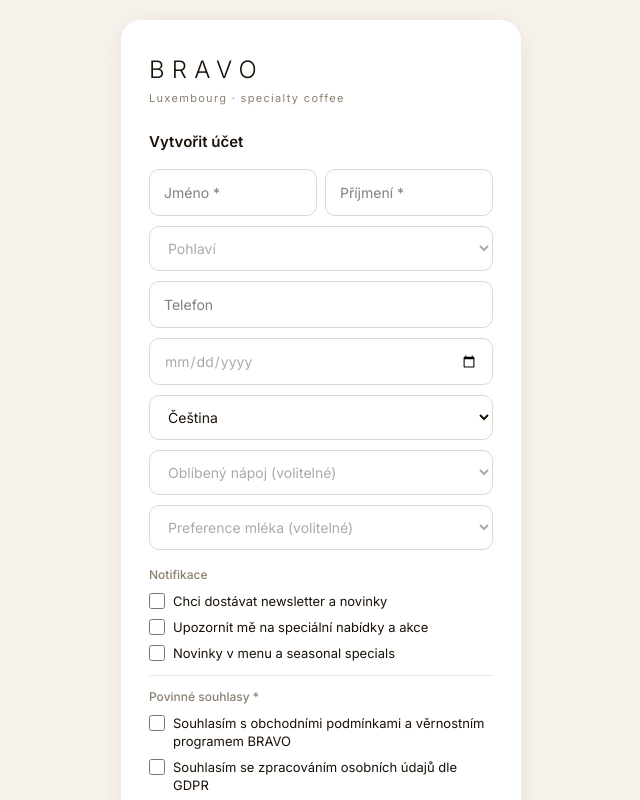
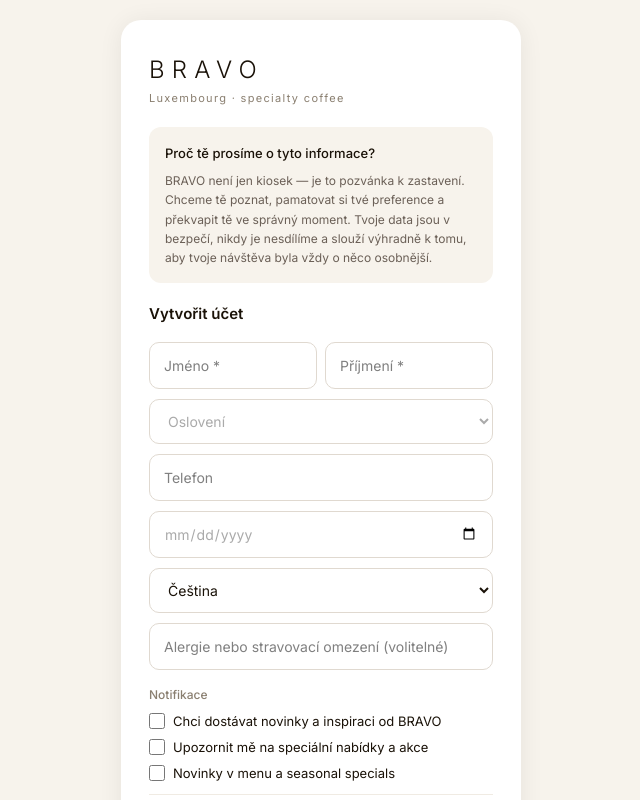
Before and after one commit to 8zkydy856s-lang/bravo, a Next.js app: page /login in a window 1280 px wide. Both pictures are taken after a click on the element "Registrovat". Shown: the top 800 px of the page, without its empty margins (319-959 px from the left). Built offline with nearby package versions, Linux system fonts and the light colour scheme; no server answers.

Commit message:
add trust message + alergie field

```diff
--- a/app/login/page.tsx
+++ b/app/login/page.tsx
@@ -9,7 +9,7 @@
   const [form, setForm] = useState({
     email: '', password: '', jmeno: '', prijmeni: '',
     pohlavie: '', telefon: '', datum_narozeni: '',
-    preferovany_jazyk: 'cs', oblibeny_napoj: '', preference_mleka: '',
+    preferovany_jazyk: 'cs', alergie: '',
     newsletter: false, notifikace_nabidky: false, notifikace_novinky: false,
     souhlas_podminky: false, souhlas_gdpr: false
   })
@@ -34,8 +34,7 @@
           pohlavie: form.pohlavie, telefon: form.telefon,
           datum_narozeni: form.datum_narozeni || null,
           preferovany_jazyk: form.preferovany_jazyk,
-          oblibeny_napoj: form.oblibeny_napoj,
-          preference_mleka: form.preference_mleka,
+          alergie: form.alergie,
           newsletter: form.newsletter,
           notifikace_nabidky: form.notifikace_nabidky,
           notifikace_novinky: form.notifikace_novinky,
@@ -68,8 +67,21 @@
   return (
     <main style={{minHeight:'100vh',background:'#f7f3ec',display:'flex',alignItems:'center',justifyContent:'center',fontFamily:'Inter,sans-serif',padding:'20px',boxSizing:'border-box'}}>
       <div style={{background:'white',borderRadius:'20px',padding:'32px 28px',width:'100%',maxWidth:'400px',boxShadow:'0 2px 24px rgba(0,0,0,0.07)'}}>
+
         <h1 style={{fontSize:'24px',fontWeight:'300',letterSpacing:'0.3em',color:'#1a1208',margin:'0 0 2px'}}>BRAVO</h1>
-        <p style={{fontSize:'11px',color:'#8a7f70',letterSpacing:'0.12em',margin:'0 0 24px'}}>Luxembourg · specialty coffee</p>
+        <p style={{fontSize:'11px',color:'#8a7f70',letterSpacing:'0.12em',margin:'0 0 20px'}}>Luxembourg · specialty coffee</p>
+
+        {isRegister && (
+          <div style={{background:'#f7f3ec',borderRadius:'12px',padding:'16px',marginBottom:'20px'}}>
+            <p style={{fontSize:'13px',color:'#1a1208',lineHeight:'1.6',margin:'0 0 8px',fontWeight:'500'}}>
+              Proč tě prosíme o tyto informace?
+            </p>
+            <p style={{fontSize:'12px',color:'#6b6057',lineHeight:'1.6',margin:0}}>
+              BRAVO není jen kiosek — je to pozvánka k zastavení. Chceme tě poznat, pamatovat si tvé preference a překvapit tě ve správný moment. Tvoje data jsou v bezpečí, nikdy je nesdílíme a slouží výhradně k tomu, aby tvoje návštěva byla vždy o něco osobnější.
+            </p>
+          </div>
+        )}
+
         <h2 style={{fontSize:'15px',fontWeight:'600',color:'#1a1208',margin:'0 0 16px'}}>{isRegister ? 'Vytvořit účet' : 'Přihlásit se'}</h2>
 
         {isRegister && <>
@@ -81,10 +93,10 @@
           </div>
           <select value={form.pohlavie} onChange={e => set('pohlavie', e.target.value)}
             style={{width:'100%',padding:'12px 14px',border:'1px solid #e0d9d0',borderRadius:'10px',fontSize:'14px',marginBottom:'10px',boxSizing:'border-box',outline:'none',background:'white',color:form.pohlavie?'#1a1208':'#aaa'}}>
-            <option value="">Pohlaví</option>
-            <option value="muz">Muž</option>
-            <option value="zena">Žena</option>
-            <option value="jine">Jiné / nechci uvést</option>
+            <option value="">Oslovení</option>
+            <option value="pan">Pan</option>
+            <option value="pani">Paní</option>
+            <option value="jine">Bez oslovení</option>
           </select>
           {inp('Telefon', 'telefon', 'tel')}
           <input type="date" value={form.datum_narozeni} onChange={e => set('datum_narozeni', e.target.value)}
@@ -97,34 +109,15 @@
             <option value="de">Deutsch</option>
             <option value="lu">Lëtzebuergesch</option>
           </select>
-          <select value={form.oblibeny_napoj} onChange={e => set('oblibeny_napoj', e.target.value)}
-            style={{width:'100%',padding:'12px 14px',border:'1px solid #e0d9d0',borderRadius:'10px',fontSize:'14px',marginBottom:'10px',boxSizing:'border-box',outline:'none',background:'white',color:form.oblibeny_napoj?'#1a1208':'#aaa'}}>
-            <option value="">Oblíbený nápoj (volitelné)</option>
-            <option value="espresso">Espresso</option>
-            <option value="cappuccino">Cappuccino</option>
-            <option value="flat_white">Flat White</option>
-            <option value="filter">Filtrovaná káva</option>
-            <option value="matcha">Matcha</option>
-            <option value="caj">Čaj</option>
-            <option value="jine">Jiné</option>
-          </select>
-          <select value={form.preference_mleka} onChange={e => set('preference_mleka', e.target.value)}
-            style={{width:'100%',padding:'12px 14px',border:'1px solid #e0d9d0',borderRadius:'10px',fontSize:'14px',marginBottom:'16px',boxSizing:'border-box',outline:'none',background:'white',color:form.preference_mleka?'#1a1208':'#aaa'}}>
-            <option value="">Preference mléka (volitelné)</option>
-            <option value="kravske">Kravské</option>
-            <option value="ovsene">Ovesné</option>
-            <option value="mandlove">Mandlové</option>
-            <option value="sojove">Sójové</option>
-            <option value="kokosove">Kokosové</option>
-            <option value="bez_mleka">Bez mléka</option>
-          </select>
+          <input type="text" placeholder="Alergie nebo stravovací omezení (volitelné)" value={form.alergie} onChange={e => set('alergie', e.target.value)}
+            style={{width:'100%',padding:'12px 14px',border:'1px solid #e0d9d0',borderRadius:'10px',fontSize:'14px',marginBottom:'16px',boxSizing:'border-box',outline:'none'}} />
           <p style={{fontSize:'12px',color:'#8a7f70',margin:'0 0 8px',fontWeight:'500'}}>Notifikace</p>
-          {chk('newsletter', 'Chci dostávat newsletter a novinky')}
+          {chk('newsletter', 'Chci dostávat novinky a inspiraci od BRAVO')}
           {chk('notifikace_nabidky', 'Upozornit mě na speciální nabídky a akce')}
           {chk('notifikace_novinky', 'Novinky v menu a seasonal specials')}
           <div style={{height:'1px',background:'#f0ebe3',margin:'12px 0'}} />
           <p style={{fontSize:'12px',color:'#8a7f70',margin:'0 0 8px',fontWeight:'500'}}>Povinné souhlasy *</p>
-          {chk('souhlas_podminky', 'Souhlasím s obchodními podmínkami a věrnostním programem BRAVO')}
+          {chk('souhlas_podminky', 'Souhlasím s podmínkami věrnostního programu BRAVO')}
           {chk('souhlas_gdpr', 'Souhlasím se zpracováním osobních údajů dle GDPR')}
           <div style={{height:'1px',background:'#f0ebe3',margin:'12px 0'}} />
         </>}
```
